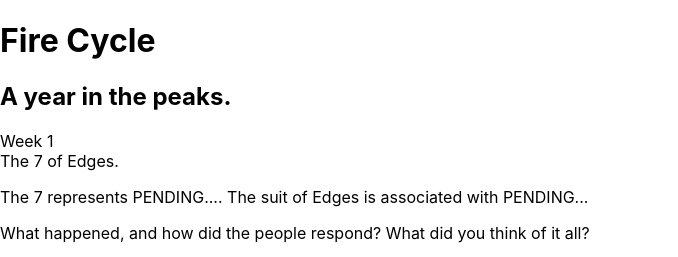
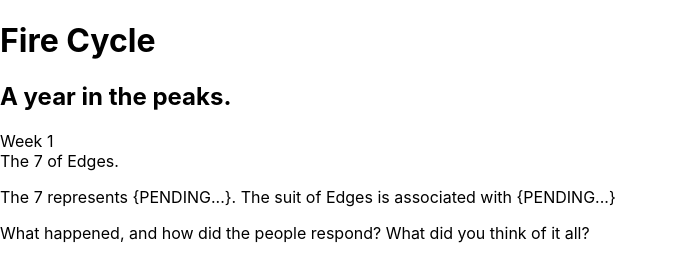
Before and after one commit to kavita-p/fire-cycle, a React (Create React App) app: page / in a window 1280 px wide. Both pictures are taken after a click on the input "Begin". Shown: the top 257 px of the page, without its empty margins (0-678 px from the left). Built offline with nearby package versions, Linux system fonts and the light colour scheme; the HTML template or start-up script is replaced by a standard one.

Commit message:
more writing :)

```diff
--- a/src/Components/Calendar.jsx
+++ b/src/Components/Calendar.jsx
@@ -10,7 +10,12 @@ const Calendar = (props) => {
       <p>There's no arguing with Grandmother Owl. Better get to writing.</p>
     </div>);
   } else if (props.week > 4) {
-    return null;
+    return (<div>
+      <p>The wheel turns. Year comes after year. Eventually, the people conscripted from your village return, though not all of them, and no one knows how long they'll stay.</p>
+      <p>The survivors look different. There's a haggardness to them. It's been a long, long year for them — and maybe for you, too. Maybe you look into the shadow behind their eyes and recognize it.</p>
+      <p>But you've kept the log. And when they come to hear you read it, you see smiles on many of their faces. They may have been forced from this place, but thanks to you, they haven't been severed from it.</p>
+      <p>They jostle into each other and murmur and chuckle and sigh and smile as you begin to read...</p>
+    </div>);
   } else {
     return (
       <div className="calendar">
--- a/src/Components/EventCard.jsx
+++ b/src/Components/EventCard.jsx
@@ -8,7 +8,7 @@ const EventCard = (props) => {
 
   return (<div className="Event-Card">
     <div className="event text">The {props.card.rank} of {suits[props.card.suit]}.</div>
-    <p className="event-description text">The {props.card.rank} represents {'PENDING...'}. The suit of {suits[props.card.suit]} is associated with {'PENDING...'}</p>
+    <p className="event-description text">The {props.card.rank} represents {'{PENDING...}'}. The suit of {suits[props.card.suit]} is associated with {'{PENDING...}'}</p>
     <p>What happened, and how did the people respond? What did you think of it all?</p>
   </div>)
 
```
